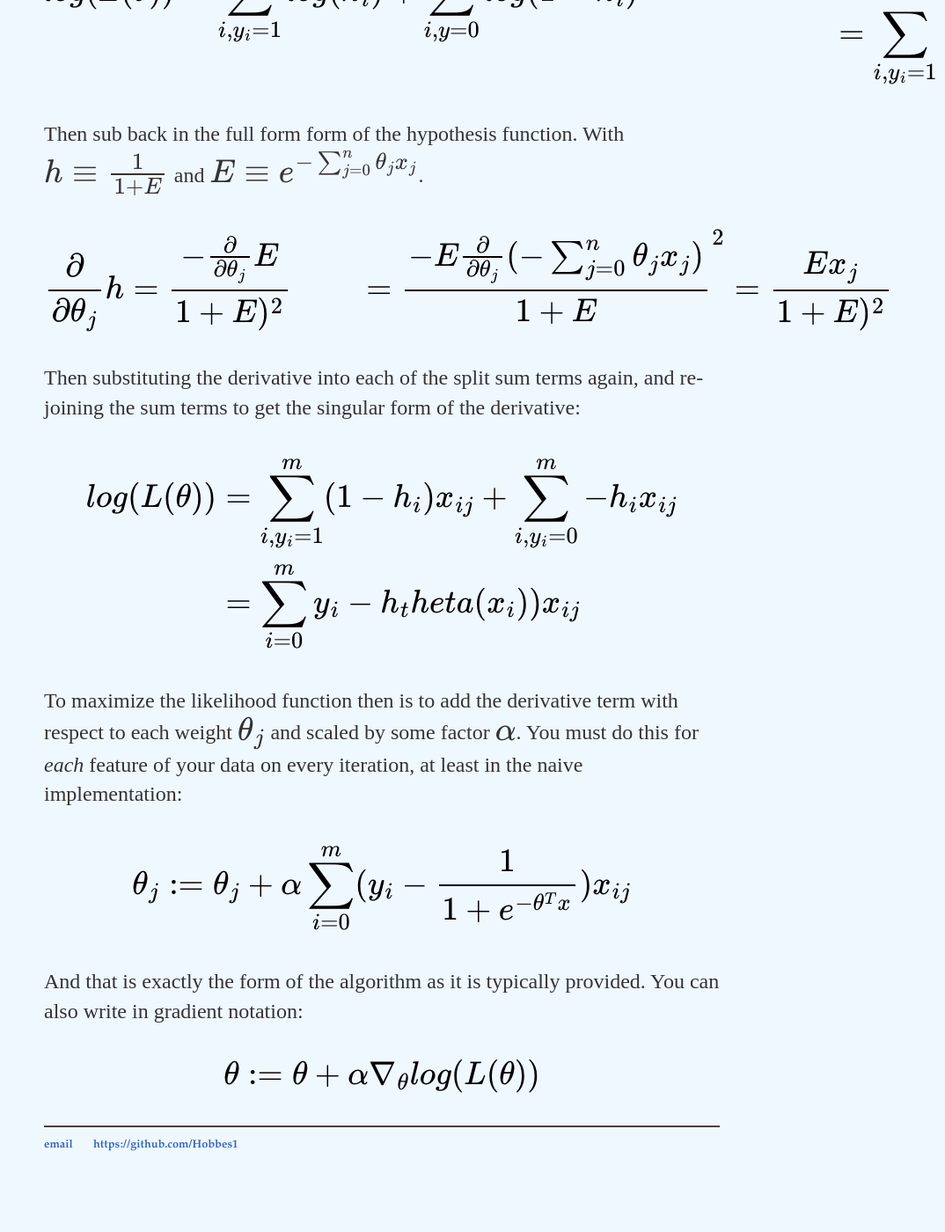
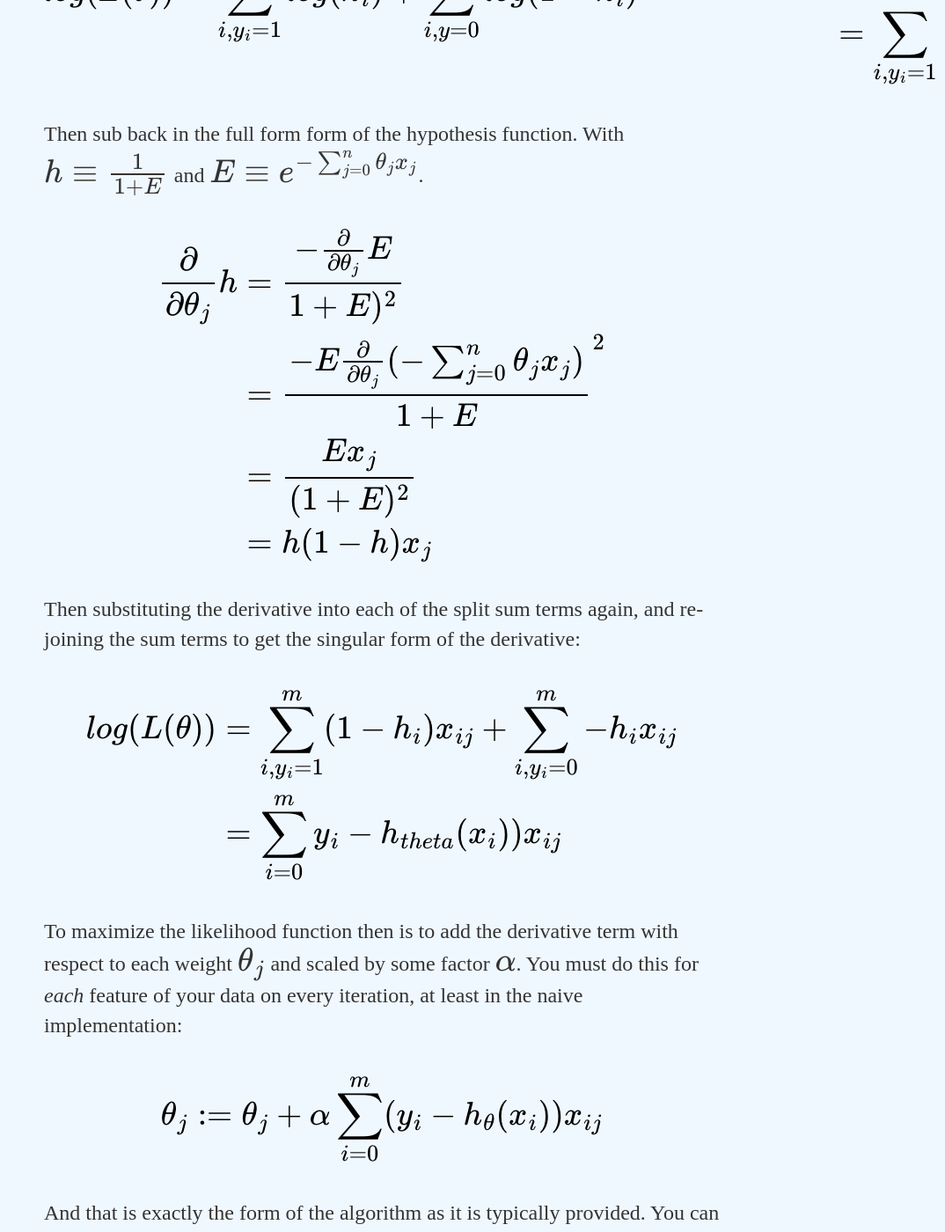
Before and after one commit to Kyle-Lewis/Kyle-Lewis.github.io, a Jekyll site: the page built from _posts/2018-03-05-Logistic-Regression.md, in a window 1280 px wide and 1400 px high, scrolled down 3360 px. Shown: the whole window at 88% size, without its empty margins (206-1280 px from the left). Built offline with Jekyll 4.4.1, drawn with Linux system fonts in a browser that asks for light colours; formulas are drawn with MathJax 3; before the commit the page ends 4730 px from its top, so only the background shows below that.

Commit message:
script update

```diff
--- a/_posts/2018-03-05-Logistic-Regression.md
+++ b/_posts/2018-03-05-Logistic-Regression.md
@@ -83,10 +83,10 @@ Letting $h_{\theta}(x_i) \equiv h_i$ to simplify the notation a bit, and splitti
 Then sub back in the full form form of the hypothesis function. With $h \equiv \frac{1}{1+E}$ and $E \equiv e^{-\sum_{j=0}^n \theta_jx_j}$.
 <div style="font-size: 150%;">
 	$$
-		\begin{align}\frac{\partial}{\partial\theta_j}h & = \frac{-\frac{\partial}{\partial\theta_j}E}{1+E)^2}
-		&= \frac{-E\frac{\partial}{\partial\theta_j}(-\sum_{j=0}^n\theta_jx_j)}{1+E}^2
-		&= \frac{Ex_j}{1+E)^2}
-		&= h(1-h)x_j
+		\begin{align}\frac{\partial}{\partial\theta_j}h & = \frac{-\frac{\partial}{\partial\theta_j}E}{1+E)^2} \\
+		&= \frac{-E\frac{\partial}{\partial\theta_j}(-\sum_{j=0}^n\theta_jx_j)}{1+E}^2 \\
+		&= \frac{Ex_j}{(1+E)^2} \\
+		&= h(1-h)x_j \\
 		\end{align}
 	$$
 </div>
@@ -94,14 +94,14 @@ Then substituting the derivative into each of the split sum terms again, and re-
 <div style="font-size: 150%;">
 	$$
 	\begin{align}log(L(\theta)) & = \sum_{i, y_i = 1}^m(1-h_i)x_{ij} + \sum_{i, y_i=0}^m-h_ix_{ij} \\
-	&= \sum_{i=0}^my_i - h_theta(x_i))x_{ij}
+	&= \sum_{i=0}^my_i - h_{theta}(x_i))x_{ij}
 	\end{align}
 	$$
 </div>
 To maximize the likelihood function then is to add the derivative term with respect to each weight $\theta_j$ and scaled by some factor $\alpha$. You must do this for *each* feature of your data on every iteration, at least in the naive implementation:
 <div style="font-size: 150%;">
 	$$
-	\theta_j := \theta_j + \alpha \sum_{i=0}^m(y_i - \frac{1}{1+e^{-\theta^Tx}})x_{ij}
+	\theta_j := \theta_j + \alpha \sum_{i=0}^m(y_i - h_{\theta}(x_i))x_{ij}
 	$$
 </div>
 And that is exactly the form of the algorithm as it is typically provided. You can also write in gradient notation:
```
